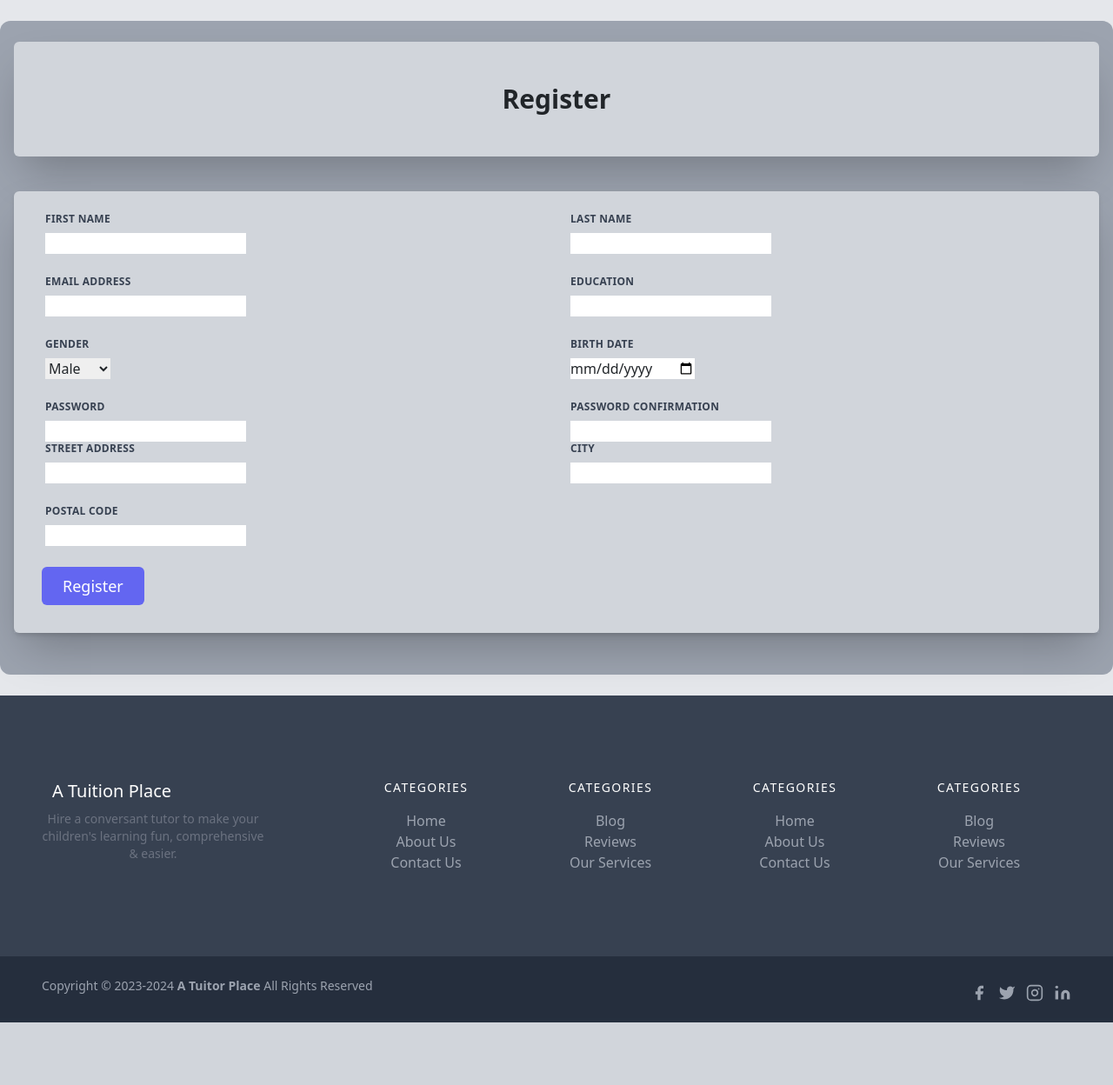
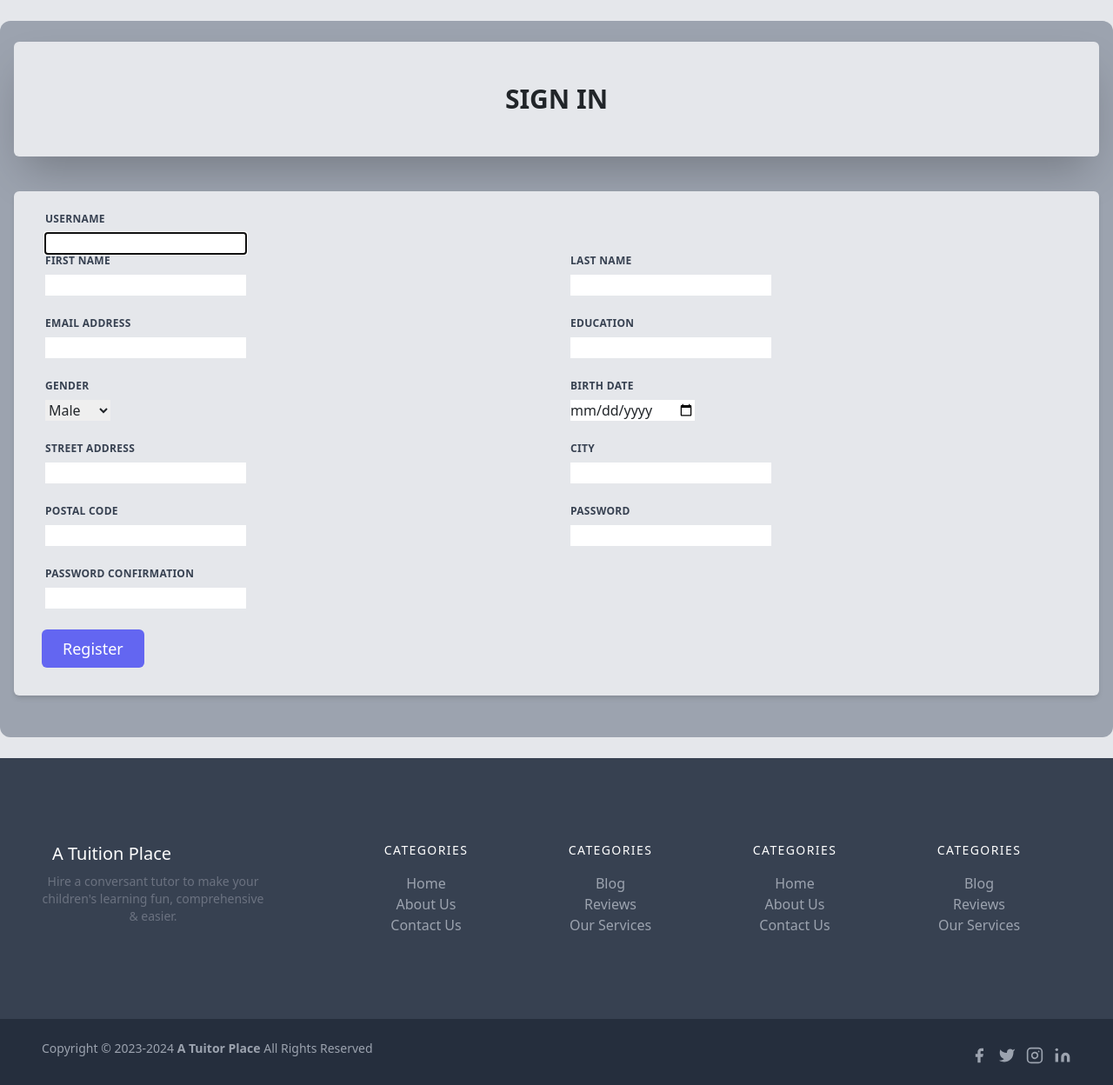
Before and after one commit to MonirujjamanMamun/A_Tutor_place, a Django app: page /users/register/ in a window 1280 px wide. Shown: the part 100-1348 px from the top of the page at 87% size. Before the commit the page ends 1276 px from the top, so only its background shows below. Run offline with Django 4.2, Linux system fonts and the light colour scheme; some libraries are stand-ins or nearby versions.

Commit message:
register page funsonlity error solve

```diff
--- a/users/templates/user_registration.html
+++ b/users/templates/user_registration.html
@@ -1,122 +1,132 @@
-{% extends 'base.html' %} {% load static %} {% block content %} {% if form.non_field_errors %} {% for error in form.non_field_errors %}
+{% extends 'base.html' %} {% load static %} {% block head_title %}
+  A Tutor Place
+{% endblock %} {% block content %}
+  {% if form.non_field_errors %}
+    {% for error in form.non_field_errors %}
       <div class="bg-red-100 border border-red-400 text-red-700 px-4 py-3 rounded relative mt-2" role="alert">
         <p class="font-bold">Error!</p>
         <p class="block sm:inline">{{ error }}</p>
       </div>
-{% endfor %} {% endif %} {% if form.non_field_errors %} {% for error in form.non_field_errors %}
+    {% endfor %}
+  {% endif %} {% if form.non_field_errors %}
+    {% for error in form.non_field_errors %}
       <div class="bg-red-100 border border-red-400 text-red-700 px-4 py-3 rounded relative mt-2" role="alert">
         <p class="font-bold">Error!</p>
         <p class="block sm:inline">{{ error }}</p>
       </div>
-{% endfor %} {% endif %}
+    {% endfor %}
+  {% endif %}
+
   <div class="bg-gray-400 px-3 py-4 rounded-xl my-6">
+    <h1 class="font-bold text-3xl text-center py-5 uppercase shadow-2xl rounded bg-gray-200">Sign In</h1>
+    <div class="w-full mt-10">
+      <form method="post" class="bg-gray-200 shadow-md rounded px-8 pt-6 pb-8 mb-4">
+        {% csrf_token %} {% for hidden_field in form.hidden_fields %}
+          {{ hidden_field.errors }} {{ hidden_field }}
+        {% endfor %}
 
-    <h1 class="font-bold text-3xl text-center py-5 shadow-2xl rounded bg-gray-300">Register</h1>
-    <div class="w-full mt-10 shadow-2xl">
-        <form method="post" class="bg-gray-300 shadow-md rounded px-8 pt-6 pb-8 mb-4">
-            {% csrf_token %} {% for hidden_field in form.hidden_fields %} {{ hidden_field.errors }} {{ hidden_field }} {% endfor %}
         <div class="flex flex-wrap -mx-3 mb-6">
+          <div class="w-full md:w-2/2 px-3 mb-6 md:mb-0">
+            <label class="block uppercase tracking-wide text-gray-700 text-xs font-bold mb-2" for="{{ form.username.id_for_label }}">{{ form.username.label }}</label> {{ form.username }} {% if form.username.errors %}
+              {% for error in form.username.errors %}
+                <p class="text-red-600 text-sm italic pb-2">{{ error }}</p>
+              {% endfor %}
+            {% endif %}
+          </div>
           <div class="w-full md:w-1/2 px-3 mb-6 md:mb-0">
-                    <label class="block uppercase tracking-wide text-gray-700 text-xs font-bold mb-2" for="{{ form.first_name.id_for_label }}">
-                        {{ form.first_name.label }}
-                    </label> {{ form.first_name }} {% if form.first_name.errors %} {% for error in form.first_name.errors %}
+            <label class="block uppercase tracking-wide text-gray-700 text-xs font-bold mb-2" for="{{ form.first_name.id_for_label }}">{{ form.first_name.label }}</label> {{ form.first_name }} {% if form.first_name.errors %}
+              {% for error in form.first_name.errors %}
                 <p class="text-red-600 text-sm italic pb-2">{{ error }}</p>
-                    {% endfor %} {% endif %}
+              {% endfor %}
+            {% endif %}
           </div>
           <div class="w-full md:w-1/2 px-3">
-                    <label class="block uppercase tracking-wide text-gray-700 text-xs font-bold mb-2" for="{{ form.last_name.id_for_label }}">
-                        {{ form.last_name.label }}
-                    </label> {{ form.last_name }} {% if form.last_name.errors %} {% for error in form.last_name.errors %}
+            <label class="block uppercase tracking-wide text-gray-700 text-xs font-bold mb-2" for="{{ form.last_name.id_for_label }}">{{ form.last_name.label }}</label> {{ form.last_name }} {% if form.last_name.errors %}
+              {% for error in form.last_name.errors %}
                 <p class="text-red-600 text-sm italic pb-2">{{ error }}</p>
-                    {% endfor %} {% endif %}
+              {% endfor %}
+            {% endif %}
           </div>
         </div>
         <div class="flex flex-wrap -mx-3 mb-6">
           <div class="w-full md:w-1/2 px-3 mb-6 md:mb-0">
-                    <label class="block uppercase tracking-wide text-gray-700 text-xs font-bold mb-2" for="{{ form.email.id_for_label }}">
-                        {{ form.email.label }}
-                    </label> {{ form.email }} {% if form.email.errors %} {% for error in form.email.errors %}
+            <label class="block uppercase tracking-wide text-gray-700 text-xs font-bold mb-2" for="{{ form.email.id_for_label }}">{{ form.email.label }}</label> {{ form.email }} {% if form.email.errors %}
+              {% for error in form.email.errors %}
                 <p class="text-red-600 text-sm italic pb-2">{{ error }}</p>
-                    {% endfor %} {% endif %}
+              {% endfor %}
+            {% endif %}
           </div>
           <div class="w-full md:w-1/2 px-3 mb-6 md:mb-0">
-                    <label class="block uppercase tracking-wide text-gray-700 text-xs font-bold mb-2" for="{{ form.education.id_for_label }}">
-                        {{ form.education.label }}
-                    </label> {{ form.education }} {% if form.education.errors %} {% for error in form.education.errors %}
+            <label class="block uppercase tracking-wide text-gray-700 text-xs font-bold mb-2" for="{{ form.education.id_for_label }}">{{ form.education.label }}</label> {{ form.education }} {% if form.education.errors %}
+              {% for error in form.education.errors %}
                 <p class="text-red-600 text-sm italic pb-2">{{ error }}</p>
-                    {% endfor %} {% endif %}
+              {% endfor %}
+            {% endif %}
           </div>
         </div>
         <div class="flex flex-wrap -mx-3 mb-6">
           <div class="w-full md:w-1/2 px-3 mb-6 md:mb-0">
-                    <label class="block uppercase tracking-wide text-gray-700 text-xs font-bold mb-2" for="{{ form.gender.id_for_label }}">
-                        {{ form.gender.label }}
-                    </label> {{ form.gender }} {% if form.gender.errors %} {% for error in form.gender.errors %}
+            <label class="block uppercase tracking-wide text-gray-700 text-xs font-bold mb-2" for="{{ form.gender.id_for_label }}">{{ form.gender.label }}</label> {{ form.gender }} {% if form.gender.errors %}
+              {% for error in form.gender.errors %}
                 <p class="text-red-600 text-sm italic pb-2">{{ error }}</p>
-                    {% endfor %} {% endif %}
+              {% endfor %}
+            {% endif %}
           </div>
           <div class="w-full md:w-1/2 px-3 mb-6 md:mb-0">
-                    <label class="block uppercase tracking-wide text-gray-700 text-xs font-bold mb-2" for="{{ form.birth_date.id_for_label }}">
-                        {{ form.birth_date.label }}
-                    </label> {{ form.birth_date }} {% if form.birth_date.errors %} {% for error in form.birth_date.errors %}
+            <label class="block uppercase tracking-wide text-gray-700 text-xs font-bold mb-2" for="{{ form.birth_date.id_for_label }}">{{ form.birth_date.label }}</label> {{ form.birth_date }} {% if form.birth_date.errors %}
+              {% for error in form.birth_date.errors %}
                 <p class="text-red-600 text-sm italic pb-2">{{ error }}</p>
-                    {% endfor %} {% endif %}
-                </div>
-            </div>
-            <div class="flex flex-wrap -mx-3">
-                <div class="w-full md:w-1/2 px-3 mb-6 md:mb-0">
-                    <label class="block uppercase tracking-wide text-gray-700 text-xs font-bold mb-2" for="{{ form.password1.id_for_label }}">
-                        {{ form.password1.label }}
-                    </label> {{ form.password1 }} {% if form.password1.errors %} {% for error in form.password1.errors %}
-                    <p class="text-red-600 text-sm italic pb-2">{{ error }}</p>
-                    {% endfor %} {% endif %}
-                </div>
-                <div class="w-full md:w-1/2 px-3 mb-6 md:mb-0">
-                    <label class="block uppercase tracking-wide text-gray-700 text-xs font-bold mb-2" for="{{ form.password2.id_for_label }}">
-                        {{ form.password2.label }}
-                    </label> {{ form.password2 }} {% if form.password2.errors %} {% for error in form.password2.errors %}
-                    <p class="text-red-600 text-sm italic pb-2">{{ error }}</p>
-                    {% endfor %} {% endif %}
+              {% endfor %}
+            {% endif %}
           </div>
         </div>
 
-            {% for hidden_field in form.hidden_fields %} {{ hidden_field.errors }} {{ hidden_field }} {% endfor %}
+        {% for hidden_field in form.hidden_fields %}
+          {{ hidden_field.errors }} {{ hidden_field }}
+        {% endfor %}
         <div class="flex flex-wrap -mx-3 mb-6">
           <div class="w-full md:w-1/2 px-3 mb-6 md:mb-0">
-                    <label class="block uppercase tracking-wide text-gray-700 text-xs font-bold mb-2" for="{{ form.street_address.id_for_label }}">
-                        {{ form.street_address.label }}
-                    </label> {{ form.street_address }} {% if form.street_address.errors %} {% for error in form.street_address.errors %}
+            <label class="block uppercase tracking-wide text-gray-700 text-xs font-bold mb-2" for="{{ form.street_address.id_for_label }}">{{ form.street_address.label }}</label> {{ form.street_address }} {% if form.street_address.errors %}
+              {% for error in form.street_address.errors %}
                 <p class="text-red-600 text-sm italic pb-2">{{ error }}</p>
-                    {% endfor %} {% endif %}
+              {% endfor %}
+            {% endif %}
           </div>
           <div class="w-full md:w-1/2 px-3">
-                    <label class="block uppercase tracking-wide text-gray-700 text-xs font-bold mb-2" for="{{ form.city.id_for_label }}">
-                        {{ form.city.label }}
-                    </label> {{ form.city }} {% if form.city.errors %} {% for error in form.city.errors %}
+            <label class="block uppercase tracking-wide text-gray-700 text-xs font-bold mb-2" for="{{ form.city.id_for_label }}">{{ form.city.label }}</label> {{ form.city }} {% if form.city.errors %}
+              {% for error in form.city.errors %}
                 <p class="text-red-600 text-sm italic pb-2">{{ error }}</p>
-                    {% endfor %} {% endif %}
+              {% endfor %}
+            {% endif %}
           </div>
         </div>
         <div class="flex flex-wrap -mx-3 mb-6">
           <div class="w-full md:w-1/2 px-3 mb-6 md:mb-0">
-                    <label class="block uppercase tracking-wide text-gray-700 text-xs font-bold mb-2" for="{{ form.postal_code.id_for_label }}">
-                        {{ form.postal_code.label }}
-                    </label> {{ form.postal_code }} {% if form.postal_code.errors %} {% for error in form.postal_code.errors %}
+            <label class="block uppercase tracking-wide text-gray-700 text-xs font-bold mb-2" for="{{ form.postal_code.id_for_label }}">{{ form.postal_code.label }}</label> {{ form.postal_code }} {% if form.postal_code.errors %}
+              {% for error in form.postal_code.errors %}
                 <p class="text-red-600 text-sm italic pb-2">{{ error }}</p>
-                    {% endfor %} {% endif %}
+              {% endfor %}
+            {% endif %}
           </div>
           <div class="w-full md:w-1/2 px-3">
-                    <label class="block uppercase tracking-wide text-gray-700 text-xs font-bold mb-2" for="{{ form.country.id_for_label }}">
-                        {{ form.country.label }}
-                    </label> {{ form.country }} {% if form.country.errors %} {% for error in form.country.errors %}
+            <label class="block uppercase tracking-wide text-gray-700 text-xs font-bold mb-2" for="{{ form.password1.id_for_label }}">{{ form.password1.label }}</label> {{ form.password1 }} {% if form.password1.errors %}
+              {% for error in form.password1.errors %}
                 <p class="text-red-600 text-sm italic pb-2">{{ error }}</p>
-                    {% endfor %} {% endif %}
+              {% endfor %}
+            {% endif %}
+          </div>
+        </div>
+        <div class="flex flex-wrap -mx-3 mb-6">
+          <div class="w-full md:w-1/2 px-3 mb-6 md:mb-0">
+            <label class="block uppercase tracking-wide text-gray-700 text-xs font-bold mb-2" for="{{ form.password2.id_for_label }}">{{ form.password2.label }}</label> {{ form.password2 }} {% if form.password2.errors %}
+              {% for error in form.password2.errors %}
+                <p class="text-red-600 text-sm italic pb-2">{{ error }}</p>
+              {% endfor %}
+            {% endif %}
           </div>
         </div>
         <div class="flex items-center justify-between">
-                <button class="inline-flex text-white bg-indigo-500 border-0 py-2 px-6 focus:outline-none hover:bg-indigo-600 rounded text-lg" type="submit">
-                    Register
-                </button>
+          <button class="inline-flex text-white bg-indigo-500 border-0 py-2 px-6 focus:outline-none hover:bg-indigo-600 rounded text-lg" type="submit">Register</button>
         </div>
       </form>
     </div>
```
Also changed, not shown: db.sqlite3. Lines whose indentation alone changed are shown as unchanged.
